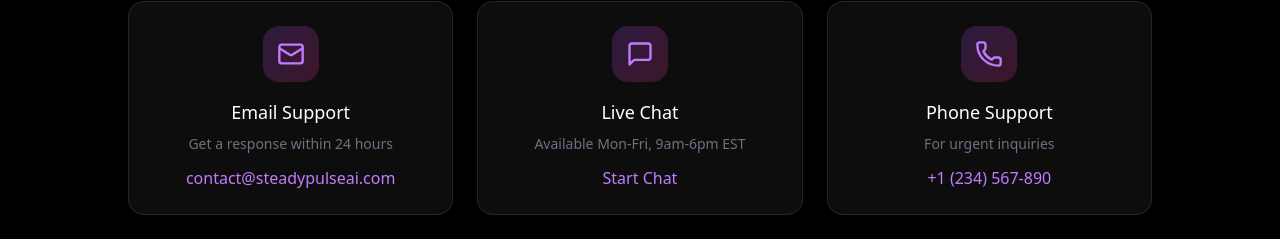
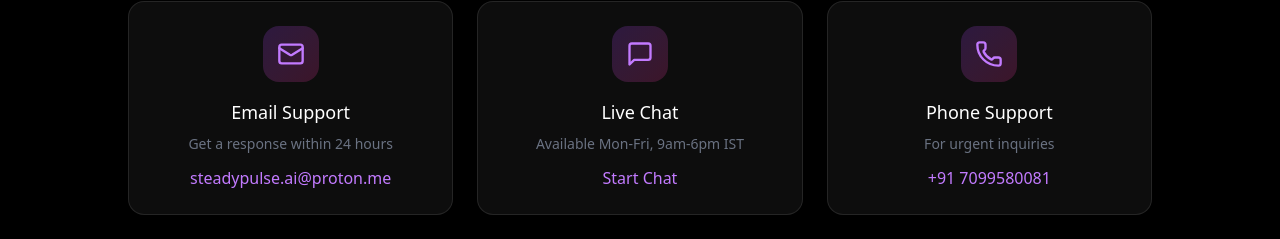
Before and after one commit to useriswild7099/STEADY-PULSE-AI, a React (Vite) app: page /support in a window 1280 px wide. Shown: the part 453-692 px from the top of the page. Built offline with nearby package versions, Linux system fonts and the light colour scheme; no server answers.

Commit message:
update: add real contact info to Support page

```diff
--- a/src/components/SupportPage.tsx
+++ b/src/components/SupportPage.tsx
@@ -25,13 +25,13 @@ export function SupportPage() {
       icon: Mail,
       title: 'Email Support',
       description: 'Get a response within 24 hours',
-      action: 'contact@steadypulseai.com',
-      href: 'mailto:contact@steadypulseai.com'
+      action: 'steadypulse.ai@proton.me',
+      href: 'mailto:steadypulse.ai@proton.me'
     },
     {
       icon: MessageSquare,
       title: 'Live Chat',
-      description: 'Available Mon-Fri, 9am-6pm EST',
+      description: 'Available Mon-Fri, 9am-6pm IST',
       action: 'Start Chat',
       href: '#'
     },
@@ -39,8 +39,8 @@ export function SupportPage() {
       icon: Phone,
       title: 'Phone Support',
       description: 'For urgent inquiries',
-      action: '+1 (234) 567-890',
-      href: 'tel:+1234567890'
+      action: '+91 7099580081',
+      href: 'tel:+917099580081'
     }
   ];
 
```
